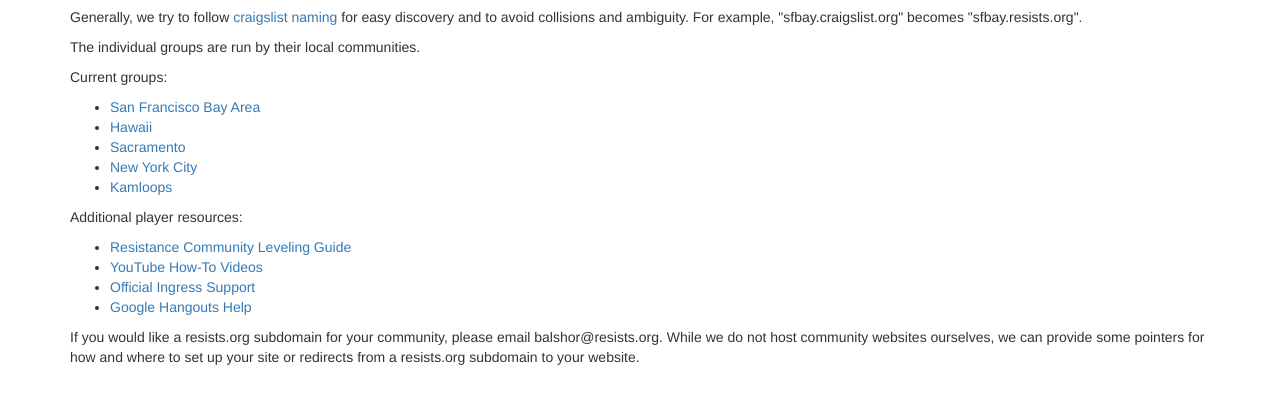
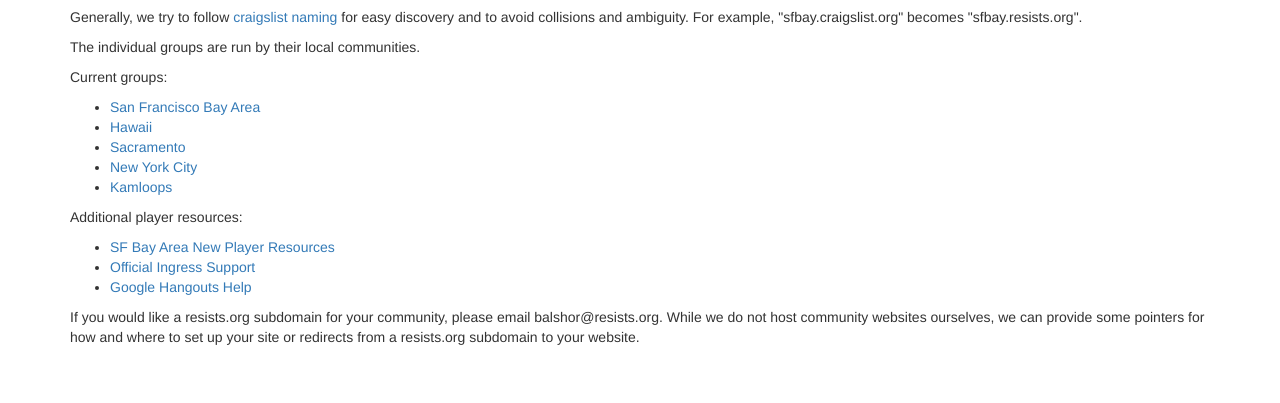
Before and after one commit to rukh-ingress/resists.org, a plain HTML site: page index.html in a window 1280 px wide. Shown: the part 113-516 px from the top of the page. Drawn offline with nearby package versions, Linux system fonts and the light colour scheme.

Commit message:
Change resources links to sfbay help page.

```diff
--- a/index.html
+++ b/index.html
@@ -38,10 +38,7 @@
   <p>Additional player resources:</p>
   <ul>
     <li>
-      <a href="https://docs.google.com/document/d/1yr-eRW0D_715RICg3UkA6ang1tngh2HEs_OIwHGmYp8/edit">Resistance Community Leveling Guide</a>
-    </li>
-    <li>
-      <a href="http://www.youtube.com/playlist?list=PLpGLMo7n5eBHkblB_GC_Jd-uSh3qIWf4v">YouTube How-To Videos</a>
+      <a href="http://sfbay.resists.org/help/">SF Bay Area New Player Resources</a>
     </li>
     <li><a href="https://support.google.com/ingress/">Official Ingress Support</a></li>
     <li><a href="https://support.google.com/hangouts/">Google Hangouts Help</a></li>
```
